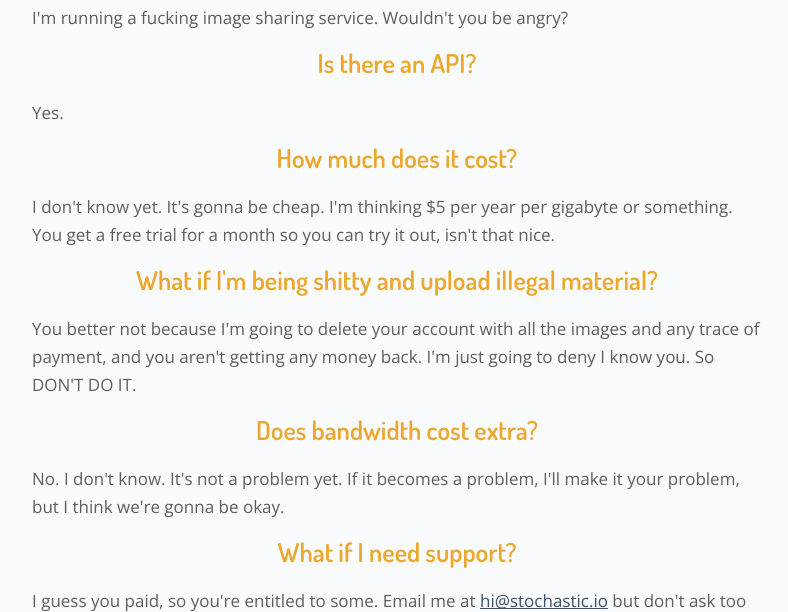
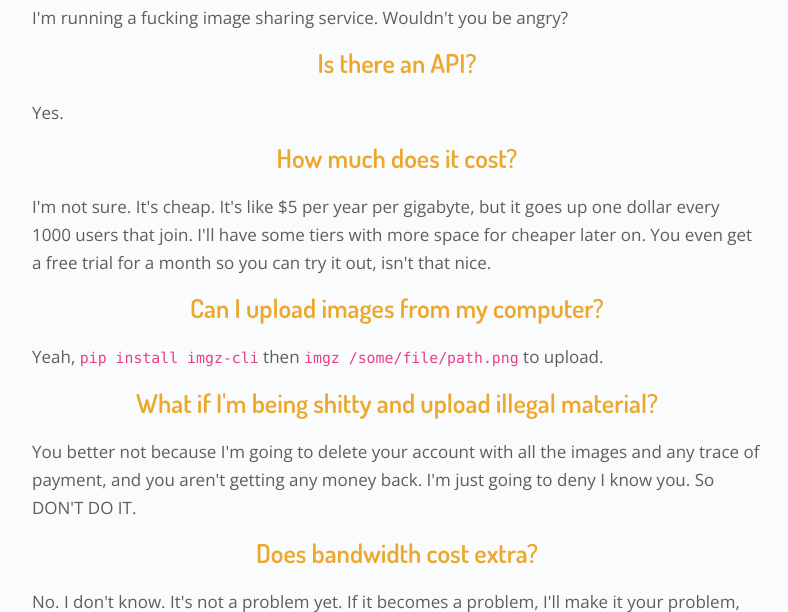
Before and after one commit to skorokithakis/imgz, a Django app: template templates/faq.html in a window 1280 px wide. Shown: the part 533-1145 px from the top of the page, without its empty margins (243-1031 px from the left). Run offline with Django 3.2, Linux system fonts and the light colour scheme; the template is opened without the code that fills it, so the values that code supplies are empty; some libraries are stand-ins or nearby versions.

Commit message:
Update copy

```diff
--- a/templates/faq.html
+++ b/templates/faq.html
@@ -54,8 +54,15 @@
                     <h4>How much does it cost?</h4>
 
                     <p>
-                    I don't know yet. It's gonna be cheap. I'm thinking $5 per year per gigabyte or something. You get
-                    a free trial for a month so you can try it out, isn't that nice.
+                    I'm not sure. It's cheap. It's like $5 per year per gigabyte, but it goes up one dollar every 1000
+                    users that join. I'll have some tiers with more space for cheaper later on. You even get a free
+                    trial for a month so you can try it out, isn't that nice.
+                    </p>
+
+                    <h4>Can I upload images from my computer?</h4>
+
+                    <p>
+                    Yeah, <code>pip install imgz-cli</code> then <code>imgz /some/file/path.png</code> to upload.
                     </p>
 
 
--- a/templates/index.html
+++ b/templates/index.html
@@ -178,7 +178,7 @@
 
                         <p>
                         We have CDNs and Rust and all that fast crap. It's amazing. Yeah, there's an API too. There's
-                        even a cli utility.
+                        even a cli utility.<br><code>pip install imgz-cli</code>
                         </p>
 
                     </div>
```
